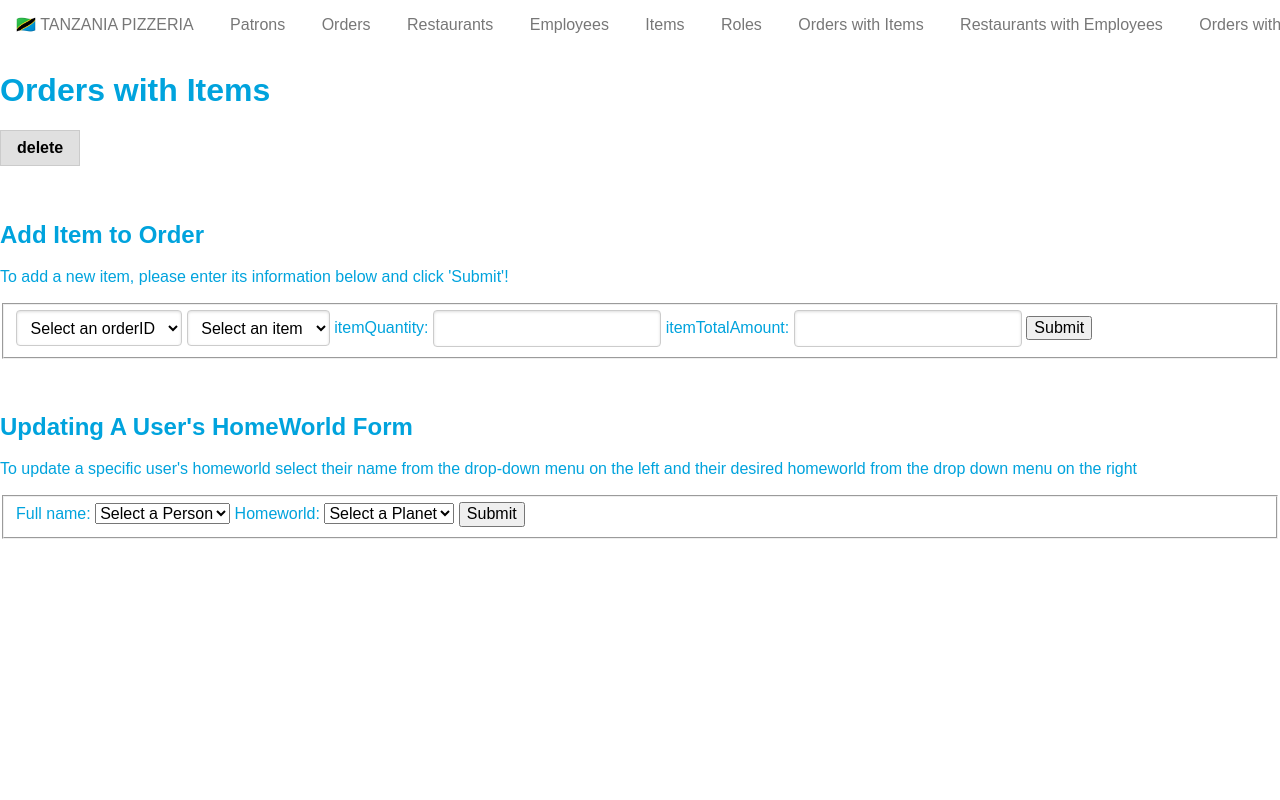
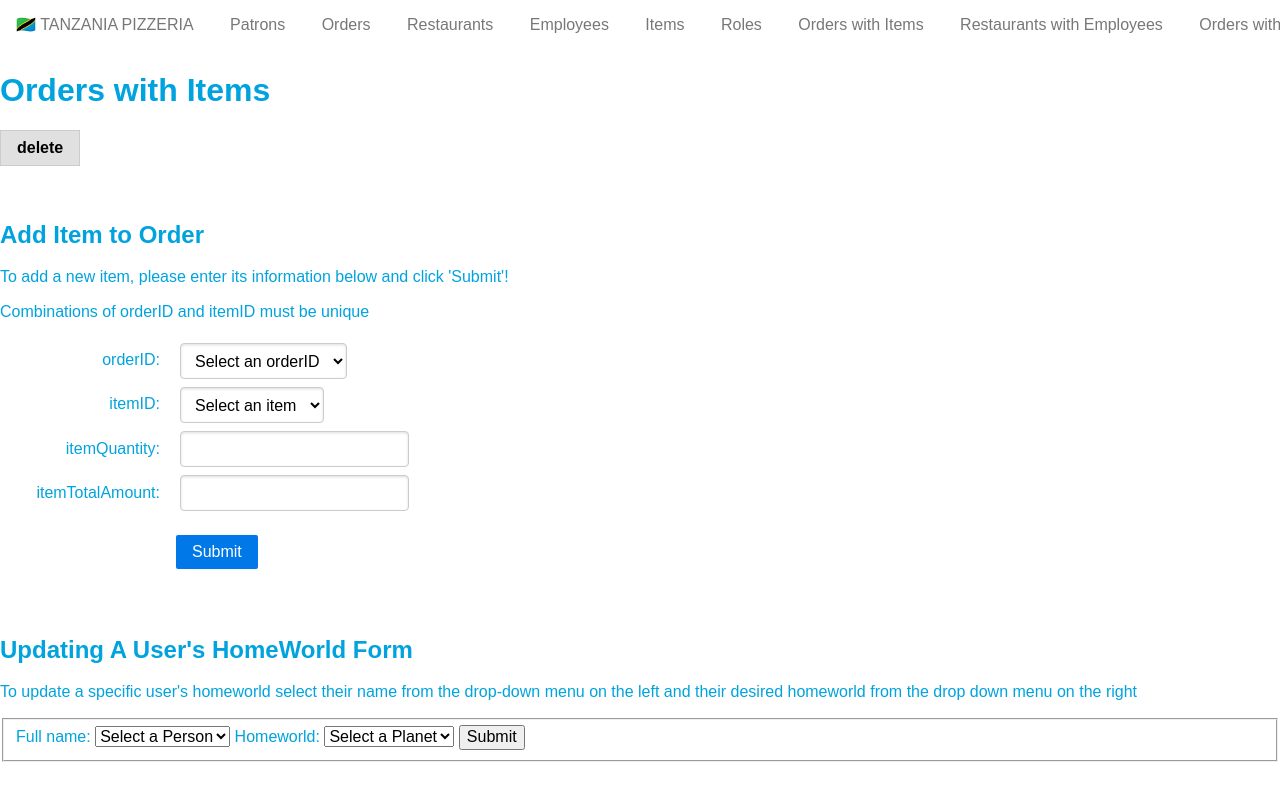
Before and after one commit to CalebElsonOSU/cs340, a Node server app: page /ordersWithItems in a window 1280 px wide. Run offline with Node 20, Linux system fonts and the light colour scheme; data that the repository does not hold is empty; some libraries are stand-ins or nearby versions.

Commit message:
Improve UI for add item to order form

```diff
--- a/public/css/style.css
+++ b/public/css/style.css
@@ -1,6 +1,14 @@
 body {
     /* tanzania flag colors */
     color: #00A3DD;
+}
+
+a {
+    color: #1EB53A;
+}
+
+a:active {
+    filter: brightness(0.85);
 }
 
 @media (prefers-color-scheme: dark) {
--- a/views/ordersWithItems.hbs
+++ b/views/ordersWithItems.hbs
@@ -31,8 +31,11 @@
 {{!-- Form to add a record to the table  --}}
 <h2>Add Item to Order</h2>
 <p>To add a new item, please enter its information below and click 'Submit'!</p>
+<p>Combinations of orderID and itemID must be unique</p>
+<form class="pure-form pure-form-aligned" id="add-ordersWithItems-form-ajax">
     <fieldset>
-    <form class="pure-form" id="add-ordersWithItems-form-ajax">
+        <div class="pure-control-group">
+            <label for="input-orderID">orderID:</label>
             <select name="input-orderID" id="input-orderID" required>
                 <option value="">Select an orderID</option>
                 {{!--{{#each (unique (pluck data "orderID"))}}{{.}} --}}
@@ -40,7 +43,10 @@
                     <option value="{{this.orderID}}">{{this.orderID}}</option>
                 {{/each}}
             </select>
+        </div>
 
+        <div class="pure-control-group">
+            <label for="inpute-ItemId">itemID:</label>
             <select name="input-itemID" id="input-itemID" onchange="updateTotalAmount()" required>
                 <option value="">Select an item</option>
                 {{!--{{#each (unique (pluck data "orderID"))}}{{.}} --}}
@@ -48,15 +54,24 @@
                     <option value="{{this.itemID}}">{{this.name}}</option>
                 {{/each}}
             </select>
+        </div>
 
+        <div class="pure-control-group">
             <label for="input-itemQuantity">itemQuantity: </label>
             <input type="number" name="input-itemQuantity" id="input-itemQuantity" onkeyup="updateTotalAmount()" required>
+        </div>
 
+        <div class="pure-control-group">
             <label for="input-itemTotalAmount">itemTotalAmount: </label>
             <input type="number" min="0.01" step="0.01" name="input-itemTotalAmount" id="input-itemTotalAmount" required>
-        <input type="submit">
+        </div>
+
+        <div class="pure-controls">
+            <button type="submit" class="pure-button pure-button-primary">Submit</button>
+        </div>
+    </fieldset>
 </form>
-</fieldset>
+
 
 <p>&nbsp;</p>
 {{!-- Form to update a record to the table  --}}
```
Lines whose indentation alone changed are shown as unchanged.
